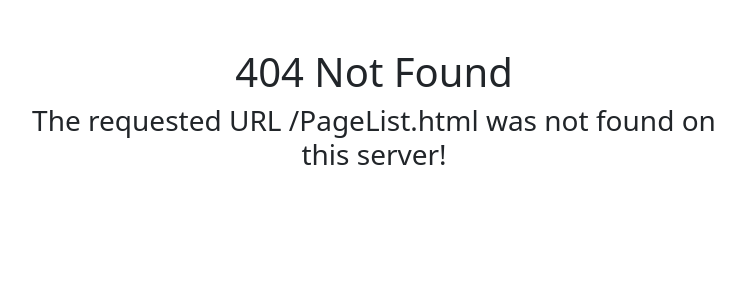
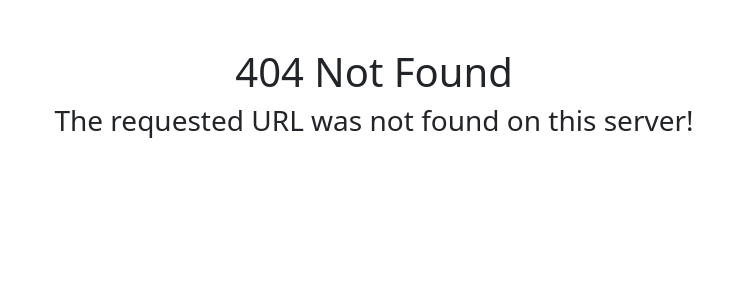
Before and after one commit to Taras265/Journal, a Django app: template templates/404.html in a window 1280 px wide. Shown: the part 72-372 px from the top of the page, without its empty margins (266-1011 px from the left). Run offline with Django 3.2, Linux system fonts and the light colour scheme; the template is opened without the code that fills it, so the values that code supplies are empty; parts of the project's set-up code (start-up, migrations or seed data) failed here and were passed over; some libraries are stand-ins or nearby versions.

Commit message:
Update 404.html

```diff
--- a/templates/404.html
+++ b/templates/404.html
@@ -66,7 +66,7 @@
       <div class="row">
         <div class="col-md-8 mx-auto">
             <h1 class="text-center">404 Not Found</h1>
-            <h3 class="text-center">The requested URL /PageList.html was not found on this server!</h3>
+            <h3 class="text-center">The requested URL was not found on this server!</h3>
         </div>
       </div>
     </div>
```
